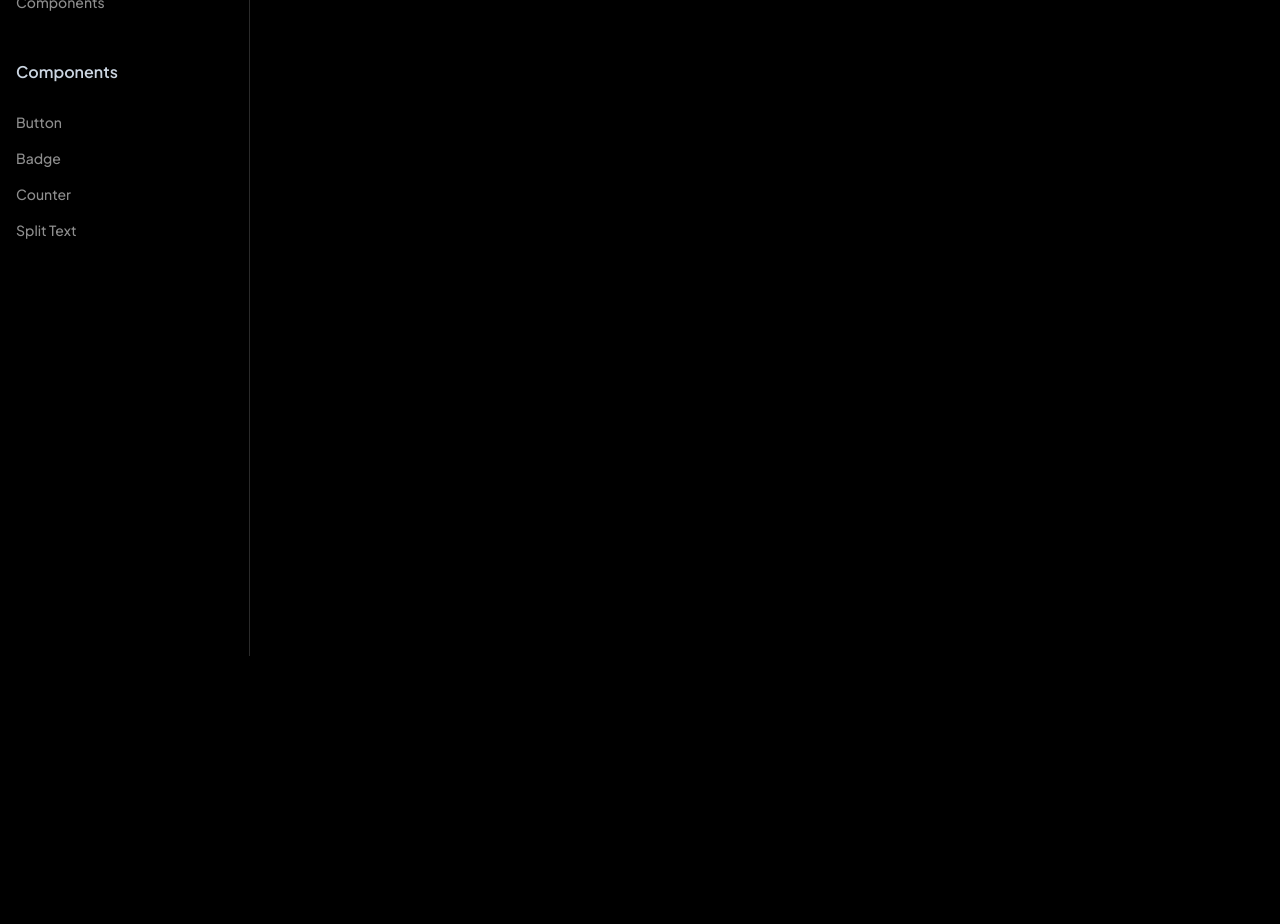
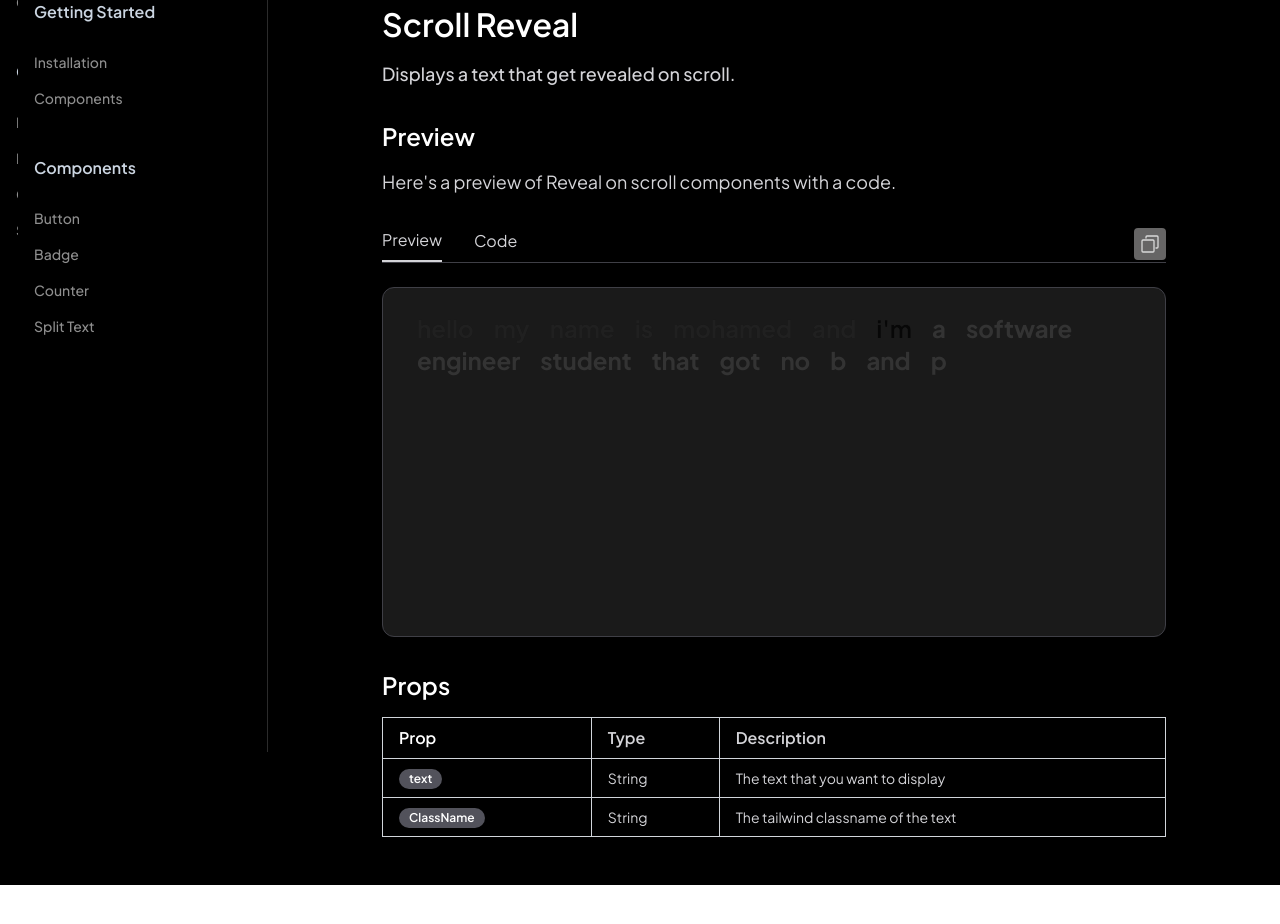
Before and after one commit to mohamedzouine827/mux-ui, a Next.js app: page /Docs/RevealText in a window 1280 px wide. Shown: the part 240-1164 px from the top of the page. After the commit the page ends 1125 px from the top, so only its background shows below. Built offline with nearby package versions, Linux system fonts and the light colour scheme.

Commit message:
Need to be fixed: the Scroll Reveal & it's page

```diff
--- a/app/Docs/RevealText/ScrollReveal.tsx
+++ b/app/Docs/RevealText/ScrollReveal.tsx
@@ -1,6 +1,6 @@
 "use client";
 
-import React, { FC, ReactNode, useRef } from "react";
+import React, { FC, ReactNode, useRef, useEffect, useState } from "react";
 import { motion, useScroll, useTransform } from "framer-motion";
 
 type RevealMode = 'GrayReveal' | 'ShadowReveal';
@@ -9,30 +9,50 @@ interface ScrollRevealProps {
   text: string;
   mode: RevealMode;
   className?: string;
-  marginTop?: string;  // User can control margin-top
-  marginBottom?: string;  // User can control margin-bottom
+  height?: string;
+  width?: string;
 }
 
-const ScrollReveal: FC<ScrollRevealProps> = ({ text, mode, className, marginTop = "0px", marginBottom = "0px" }) => {
+const ScrollReveal: FC<ScrollRevealProps> = ({
+  text,
+  mode,
+  className,
+  height = "300px",
+  width = "100%"
+}) => {
   const words = text.split(" ");
   const containerClass = className || 'text-4xl font-bold text-black';
-  const targetRef = useRef<HTMLDivElement | null>(null);
+  const containerRef = useRef<HTMLDivElement>(null);
+  const [scrollRange, setScrollRange] = useState({ start: 0, end: 1 });
 
-  // Get the scroll progress based on the target reference
   const { scrollYProgress } = useScroll({
-    target: targetRef,
+    target: containerRef,
+    offset: ["start end", "end start"]
   });
+
+  useEffect(() => {
+    const updateScrollRange = () => {
+      if (containerRef.current) {
+        const { scrollHeight, clientHeight } = containerRef.current;
+        const scrollRange = scrollHeight - clientHeight;
+        setScrollRange({ start: 0, end: scrollRange });
+      }
+    };
+
+    updateScrollRange();
+    window.addEventListener('resize', updateScrollRange);
+    return () => window.removeEventListener('resize', updateScrollRange);
+  }, []);
 
   return (
     <div
-      ref={targetRef}
-      className={`relative z-0 h-[200vh] ${containerClass}`}
-      style={{ marginTop, marginBottom }}  // Apply user-defined margin
+      ref={containerRef}
+      className={`relative z-0 overflow-auto ${containerClass}`}
+      style={{ height, width }}
     >
-      <div className="sticky top-0  flex  max-w-4xl items-center bg-transparent ">
+      <div className="sticky top-0 flex max-w-4xl items-center bg-transparent">
         <p className="flex flex-wrap text-2xl text-black/20 dark:text-white/20">
           {words.map((word, i) => {
-            // Calculate the reveal timing for each word
             const start = i / words.length;
             const end = start + 1 / words.length;
             return (
@@ -48,6 +68,7 @@ const ScrollReveal: FC<ScrollRevealProps> = ({ text, mode, className, marginTop
           })}
         </p>
       </div>
+      <div style={{ height: "200%" }}></div>
     </div>
   );
 };
@@ -60,10 +81,7 @@ interface WordProps {
 }
 
 const Word: FC<WordProps> = ({ children, progress, range, mode }) => {
-  // Animate opacity based on scroll progress
   const opacity = useTransform(progress, range, [0, 1]);
-
-  // Define base opacity for the background effect (GrayReveal or ShadowReveal)
   const baseOpacity = mode === 'GrayReveal' ? 0.25 : 0;
 
   return (
--- a/app/Docs/RevealText/page.tsx
+++ b/app/Docs/RevealText/page.tsx
@@ -1,21 +1,236 @@
-import React from 'react';
+"use client";
+import React, { useState } from 'react';
+import Layout from '../Layout';
+import { Prism as SyntaxHighlighter } from 'react-syntax-highlighter';
+import { vscDarkPlus } from 'react-syntax-highlighter/dist/esm/styles/prism';
+import Copy from '@/app/Assets/Copy';
+
+import Badge from '../badge/Badge';
+import SplitText from '../splittext/SplitText';
 import ScrollReveal from './ScrollReveal';
 
-const RevealTextPage: React.FC = () => {
+
+const Page: React.FC = () => {
+  const [showCodeStates, setShowCodeStates] = useState({
+    preview: false,
+    example1: false,
+    example2: false,
+    Random: false,
+  });
+  const [copied, setCopied] = useState(false);
+
+  const toggleCodeView = (section: keyof typeof showCodeStates) => {
+    setShowCodeStates(prev => ({
+      ...prev,
+      [section]: !prev[section]
+    }));
+  };
+
+  const copyToClipboard = async () => {
+    try {
+      await navigator.clipboard.writeText(buttonCodePreview);
+      setCopied(true);
+      setTimeout(() => setCopied(false), 2000);
+    } catch (err) {
+      console.error('Failed to copy text: ', err);
+    }
+  };
+
+  const buttonCodePreview = `
+"use client"
+import React, { useState, useMemo } from 'react';
+
+interface SplitTextProps {
+  text: string;
+  className?: string;
+}
+
+const SplitText: React.FC<SplitTextProps> = ({ text, className = '' }) => {
+  const [isHovered, setIsHovered] = useState(false);
+
+  const getRandomOffset = (min: number, max: number): number => {
+    return Math.random() * (max - min) + min;
+  };
+
+  const getRandomDirection = (): [number, number] => {
+    const directions: [number, number][] = [
+      [-1, -1], [1, 1], [-1, 1], [1, -1]  // top-left, bottom-right, top-right, bottom-left
+    ];
+    return directions[Math.floor(Math.random() * directions.length)];
+  };
+
+  const letterOffsets = useMemo(() => {
+    return text.split('').map((char) => ({
+      direction: char !== ' ' ? getRandomDirection() : [0, 0],
+      offset: char !== ' ' ? getRandomOffset(20, 50) : 0,
+      rotation: char !== ' ' ? getRandomOffset(-25, 25) : 0,
+    }));
+  }, [text]);
+
+  const containerStyle: React.CSSProperties = {
+    position: 'relative',
+    display: 'inline-block',
+    cursor: 'pointer',
+  };
+
+  const letterStyle = (index: number): React.CSSProperties => ({
+    display: 'inline-block',
+    transition: 'transform 0.5s ease',
+    transform: isHovered && text[index] !== ' '
+      ? \`translate(\${letterOffsets[index].direction[0] * letterOffsets[index].offset}px,
+                   \${letterOffsets[index].direction[1] * letterOffsets[index].offset}px)
+         rotate(\${letterOffsets[index].rotation}deg)\`
+      : 'none',
+    position: 'relative',
+    zIndex: isHovered && text[index] !== ' ' ? 1 : 'auto',
+    whiteSpace: 'pre',  // This preserves spaces
+  });
+
   return (
-    <div className="min-h-screen">
+    <div
+      className={\`\${className || 'text-4xl font-bold '}\`}
+      style={containerStyle}
+      onMouseEnter={() => setIsHovered(true)}
+      onMouseLeave={() => setIsHovered(false)}
+    >
+      {text.split('').map((char, index) => (
+        <span key={index} style={letterStyle(index)}>
+          {char}
+        </span>
+      ))}
+    </div>
+  );
+};
 
-    <ScrollReveal
-  text="This is a word-by-word reveal text"
-  mode="GrayReveal"
-  className="text-3xl font-semibold"
-
-/>
+export default SplitText;
+`.trim();
 
 
 
-</div>
+
+
+
+
+  const renderSection = (section: keyof typeof showCodeStates, title: string, description: string) => {
+    let buttonCode;
+    switch (section) {
+
+      default:
+        buttonCode = buttonCodePreview;
+    }
+
+    return (
+      <section className="space-y-8">
+        <div className="space-y-4">
+          <h2 className="text-2xl font-semibold text-white">{title}</h2>
+          <p className="text-lg text-zinc-300">{description}</p>
+        </div>
+        <div className="space-y-6">
+          <div className="flex flex-row justify-between border-b border-zinc-700">
+            <div className='flex flex-row gap-8'>
+              <button
+                className={`text-base pb-2 ${!showCodeStates[section] ? 'text-zinc-300 border-b-2 border-zinc-300' : 'text-zinc-300'}`}
+                onClick={() => toggleCodeView(section)}
+              >
+                Preview
+              </button>
+              <button
+                className={`text-base pb-2 ${showCodeStates[section] ? 'text-zinc-300 border-b-2 border-zinc-300' : 'text-zinc-300'}`}
+                onClick={() => toggleCodeView(section)}
+              >
+                Code
+              </button>
+            </div>
+            {section === "preview" && (
+              <div
+                className='text-white flex flex-row gap-1 bg-[#666565] w-8 h-8 items-center justify-center rounded-[4px] cursor-pointer'
+                onClick={copyToClipboard}
+              >
+                {copied ? (
+                  <span>✓</span>
+                ) : (
+                  <Copy />
+                )}
+              </div>
+            )}
+          </div>
+
+          <div className="p-6 max-h-[350px] bg-white bg-opacity-10 rounded-xl border border-zinc-700 backdrop-filter backdrop-blur-lg overflow-auto">
+            {showCodeStates[section] ? (
+              <SyntaxHighlighter
+                language="jsx"
+                style={vscDarkPlus}
+                customStyle={{
+                  background: 'transparent',
+                  padding: '0',
+                  margin: '0',
+                }}
+                codeTagProps={{
+                  style: {
+                    fontSize: '14px',
+                    lineHeight: '1.5',
+                  }
+                }}
+              >
+                {buttonCode}
+              </SyntaxHighlighter>
+            ) : (
+              <div className="flex flex-col items-center justify-center space-y-4">
+                <div className="w-full h-[300px] overflow-hidden">
+                  <ScrollReveal
+                    mode='GrayReveal'
+                    text='hello my name is mohamed and i&apos;m a software engineer student that got no b and p'
+                    height="300px"
+                    width="100%"
+                    className='text-2xl font-bold'
+                  />
+                </div>
+              </div>
+            )}
+          </div>
+        </div>
+
+      </section>
+    );
+  };
+
+  return (
+    <Layout>
+      <div className="mx-auto px-14 py-12 space-y-8 max-w-4xl">
+        <header className="space-y-3">
+          <h1 className="text-[32px] font-semibold text-white">Scroll Reveal</h1>
+          <p className="text-lg text-zinc-300 font-medium">Displays a text that get revealed on scroll.</p>
+        </header>
+
+        {renderSection('preview', 'Preview', "Here's a preview of Reveal on scroll components with a code.")}
+        <div className="space-y-4">
+          <h2 className="text-2xl font-semibold text-white">Props</h2>
+          <table className="w-full table-auto border-collapse border border-gray-300">
+            <thead className="">
+              <tr>
+                <th className="px-4 py-2 text-left text-base text-white font-semibold border border-gray-300">Prop</th>
+                <th className="px-4 py-2 text-left text-zinc-300 font-semibold border border-gray-300">Type</th>
+                <th className="px-4 py-2 text-left text-zinc-300 font-semibold border border-gray-300">Description</th>
+              </tr>
+            </thead>
+            <tbody>
+              <tr className="">
+                <td className="px-4 py-2 text-sm font-medium text-zinc-300 border border-gray-300"><Badge>text</Badge></td>
+                <td className="px-4 py-2 text-sm text-zinc-300 border border-gray-300">String</td>
+                <td className="px-4 py-2 text-sm text-zinc-300 border border-gray-300">The text that you want to display</td>
+              </tr>
+              <tr className="">
+                <td className="px-4 py-2 text-sm font-medium text-zinc-300 border border-gray-300"><Badge>ClassName</Badge></td>
+                <td className="px-4 py-2 text-sm text-zinc-300 border border-gray-300">String</td>
+                <td className="px-4 py-2 text-sm text-zinc-300 border border-gray-300">The tailwind classname of the text</td>
+              </tr>
+
+            </tbody>
+          </table>
+        </div>
+      </div>
+    </Layout>
   );
 };
 
-export default RevealTextPage;
+export default Page;
```
